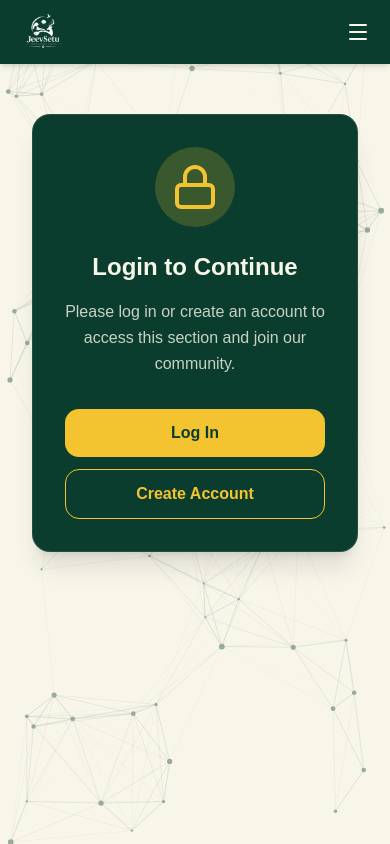
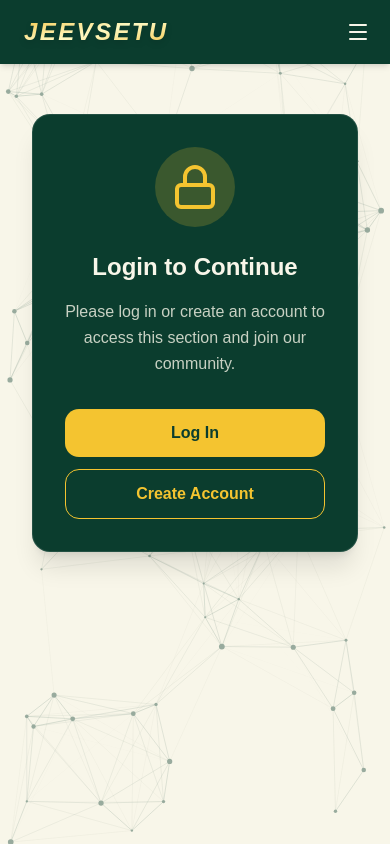
Before and after one commit to Abhijay-Nagal/JeevSetu, a React app in the folder frontend/: page /notifications in a window 390 px wide. Built offline with nearby package versions, Linux system fonts and the light colour scheme; no server answers; the HTML template or start-up script is replaced by a standard one.

Commit message:
replace mobile header logo with stylized typography

```diff
--- a/frontend/src/layouts/AppLayout.jsx
+++ b/frontend/src/layouts/AppLayout.jsx
@@ -65,7 +65,9 @@ function AppLayout() {
 
       {/* Mobile Header */}
       <div className="md:hidden flex items-center justify-between bg-[#0B3D2E] text-[#F8F6E9] h-16 px-4 z-40 fixed top-0 w-full shadow-md">
-         <img src="/jeevsetu-logo.png" alt="JeevSetu Logo" className="h-12 w-auto brightness-0 invert py-1" />
+         <span className="text-2xl font-black italic tracking-widest bg-gradient-to-br from-[#F4C430] via-yellow-100 to-[#F4C430] bg-clip-text text-transparent drop-shadow-md ml-2">
+           JEEVSETU
+         </span>
          <button onClick={() => setIsMobileMenuOpen(!isMobileMenuOpen)} className="p-1">
            {isMobileMenuOpen ? <X size={24} /> : <Menu size={24} />}
          </button>
```
